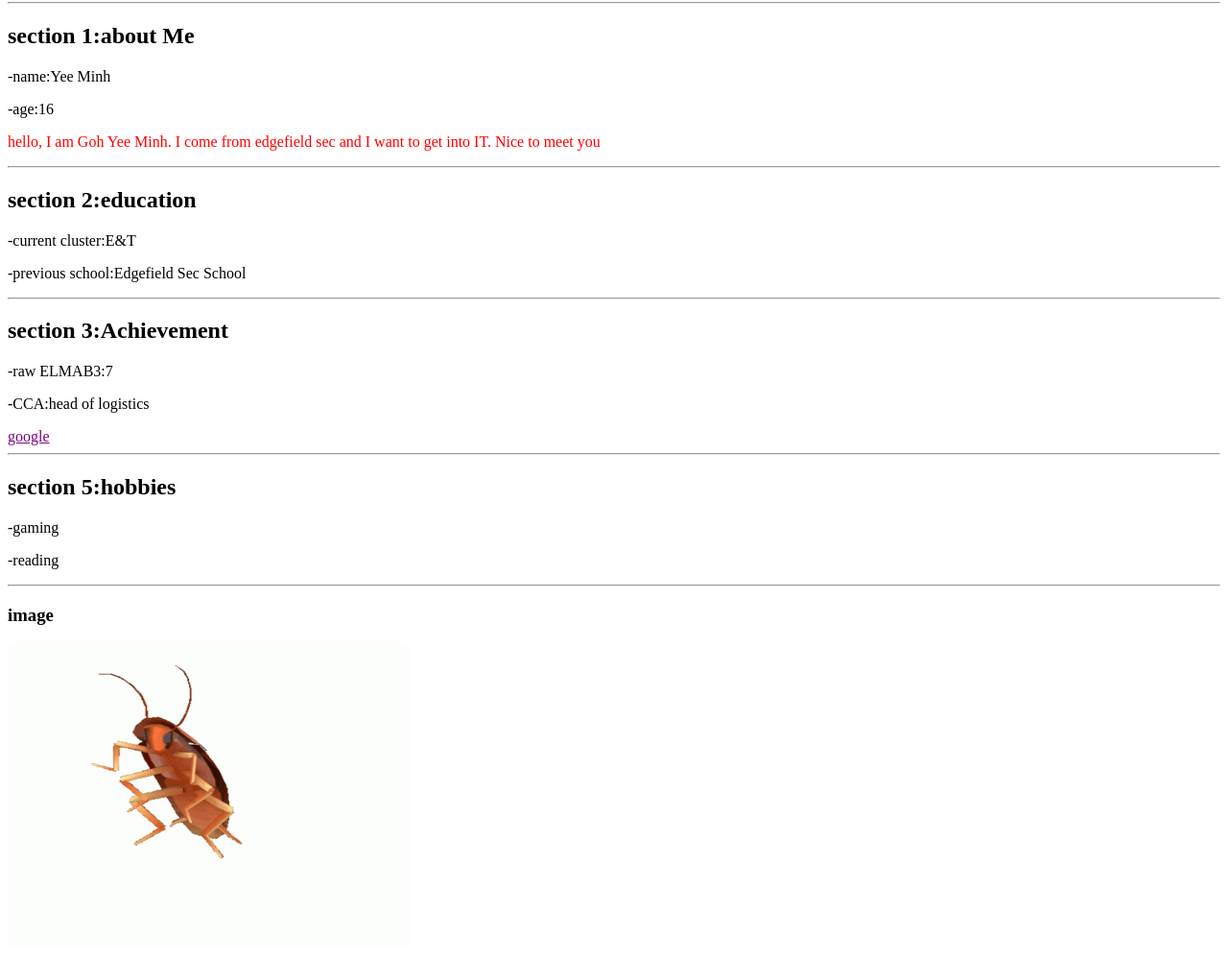
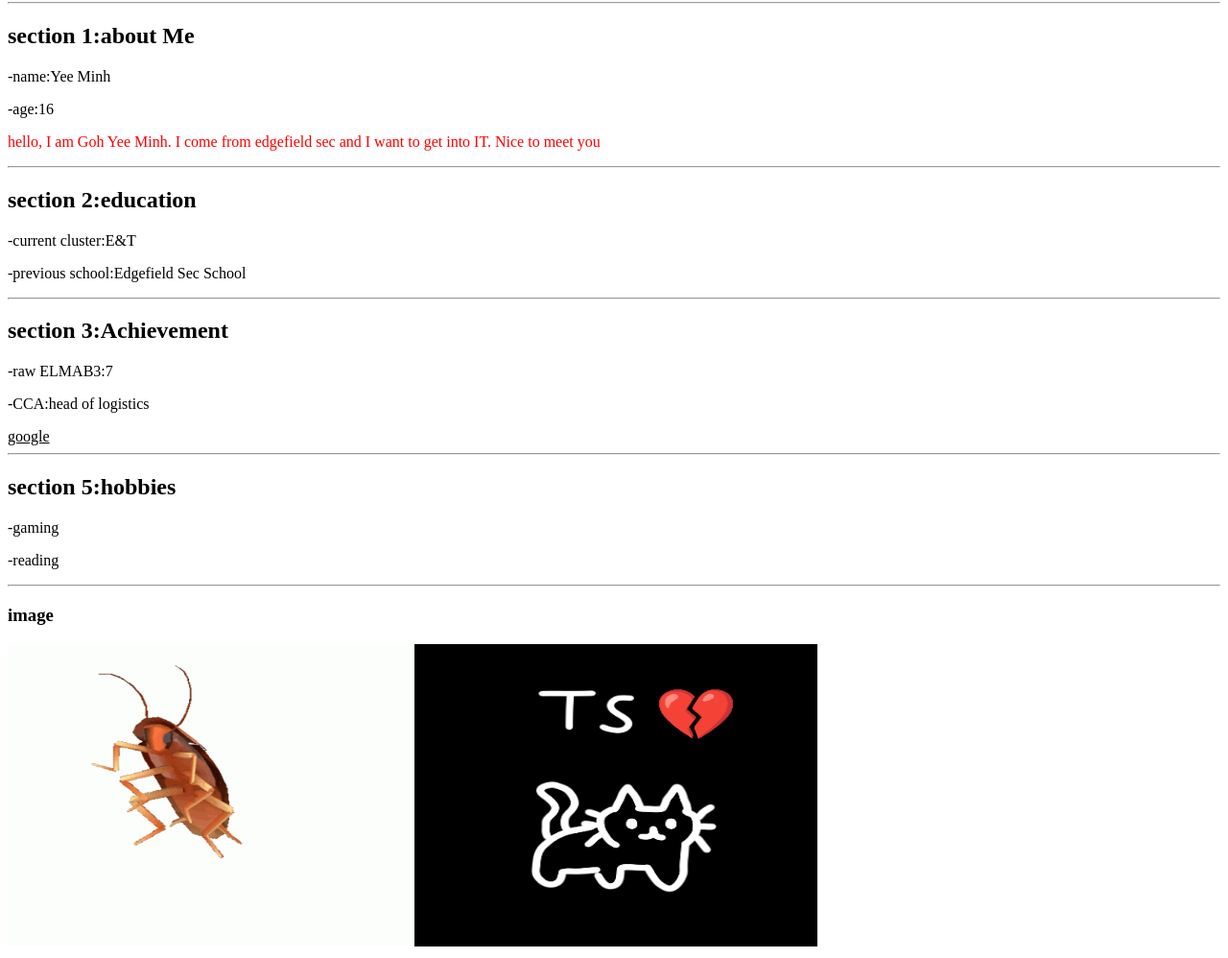
Before and after one commit to SwooshWooshy/Swooshgithub.io, a plain HTML site: page index.html in a window 1280 px wide. Shown: the part 78-1076 px from the top of the page at 96% size. Drawn offline with Linux system fonts and the light colour scheme.

Commit message:
Update index.html

```diff
--- a/index.html
+++ b/index.html
@@ -22,7 +22,7 @@
     <h2>section 3:Achievement</h2>
     <p>-raw ELMAB3:7</p>
     <p>-CCA:head of logistics</p>
-    <a href= "https://www.google.com/" style="color:purple">google</a>
+    <a href= "https://www.google.com/" style="color:black">google</a>
 
     <hr>
     <h2>section 5:hobbies</h2>
@@ -31,7 +31,8 @@
 
     <hr>
     <h3>image</h3>
-    <img width="420" height="315" src="roachspin.gif"></iframe>
+    <img width="420" height="315" src="roachspin.gif"></img>
+    <img width="420" height="315" src="sketch1776839325854.png"></img>
 
 
   </body>
```
